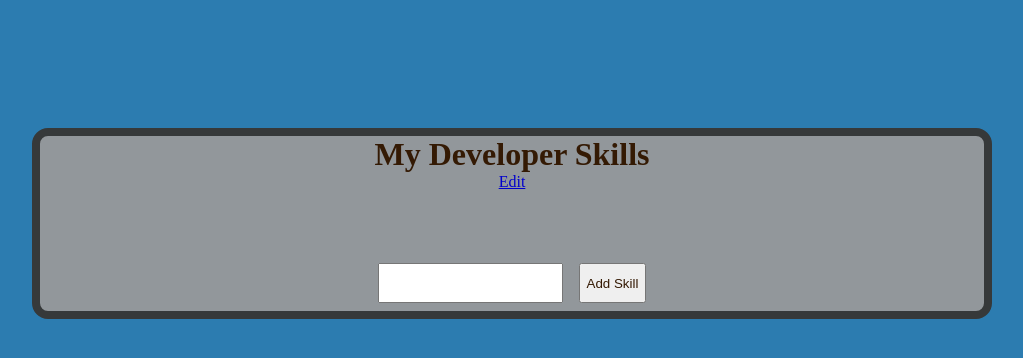
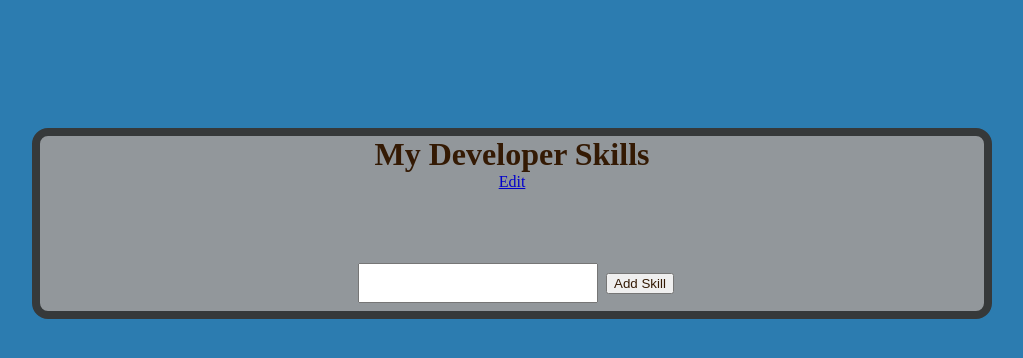
Before and after one commit to CodyMurr/My-Dev-Skills, a plain HTML site: page index.html in a window 1280 px wide. Shown: the whole page, without its empty margins (128-1151 px from the left). Drawn offline with nearby package versions, Linux system fonts and the light colour scheme.

Commit message:
Update main.css

```diff
--- a/css/main.css
+++ b/css/main.css
@@ -25,14 +25,14 @@ ul {
 
 li {
     font-size: 1em;
-    text-align: center;
+    text-align: left;
 }
 
-input, #add {
+input {
     height: 5vmin;
+    width: 30vmin;
     margin: 1vmin;
 }
-
 button, .delete, #edit {
     cursor: pointer;
 }
```
